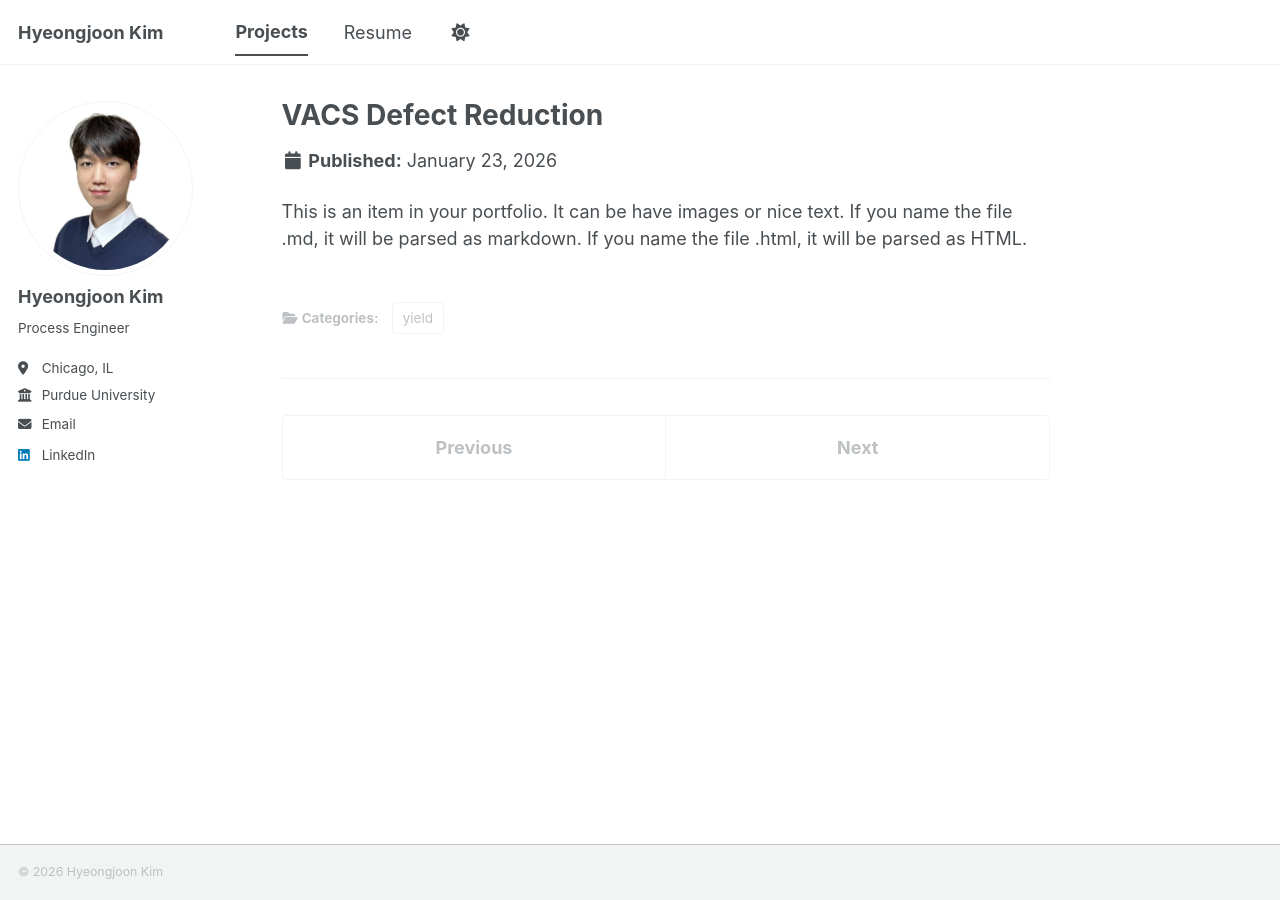
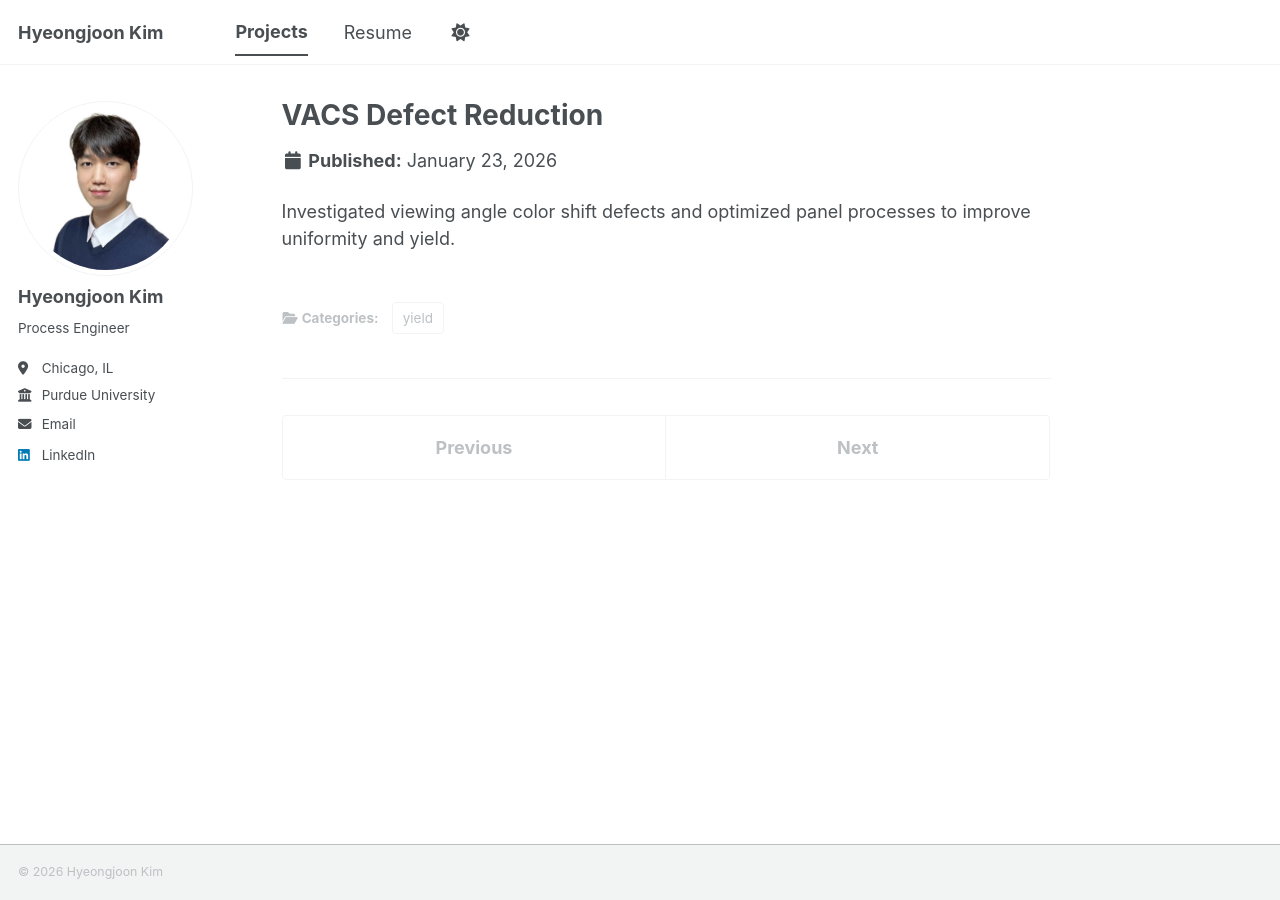
Before and after one commit to joonk1214/joonk1214.github.io, a Jekyll site: the page built from _portfolio/portfolio-7.md, in a window 1280 px wide. Built offline with Jekyll 4.4.1, drawn with Linux system fonts in a browser that asks for light colours; a script bundle is joined from its source files by our own code; library files that are not in the unit come from our copies.

Commit message:
Update portfolio-7.md

```diff
--- a/_portfolio/portfolio-7.md
+++ b/_portfolio/portfolio-7.md
@@ -1,8 +1,8 @@
 ---
 title: "VACS Defect Reduction"
-excerpt: "Investigated viewing angle color shift defects and optimized panel processes to improve uniformity and yield.<br/>"
+excerpt: "<img src='/images/500x300.png'>"
 collection: portfolio
 category: yield
 ---
 
-This is an item in your portfolio. It can be have images or nice text. If you name the file .md, it will be parsed as markdown. If you name the file .html, it will be parsed as HTML.
+Investigated viewing angle color shift defects and optimized panel processes to improve uniformity and yield.
```
